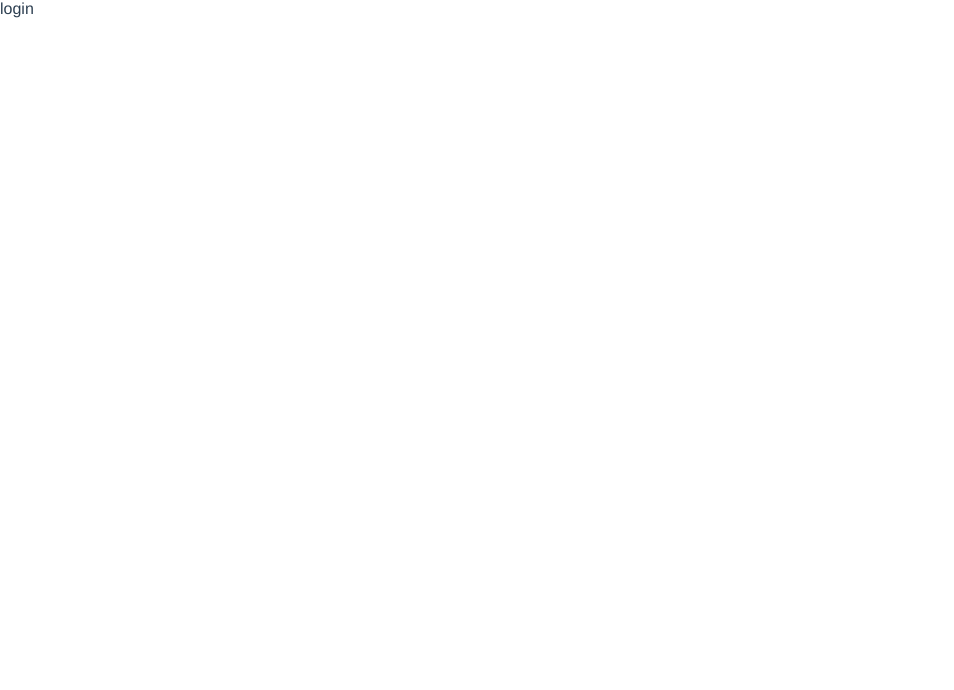
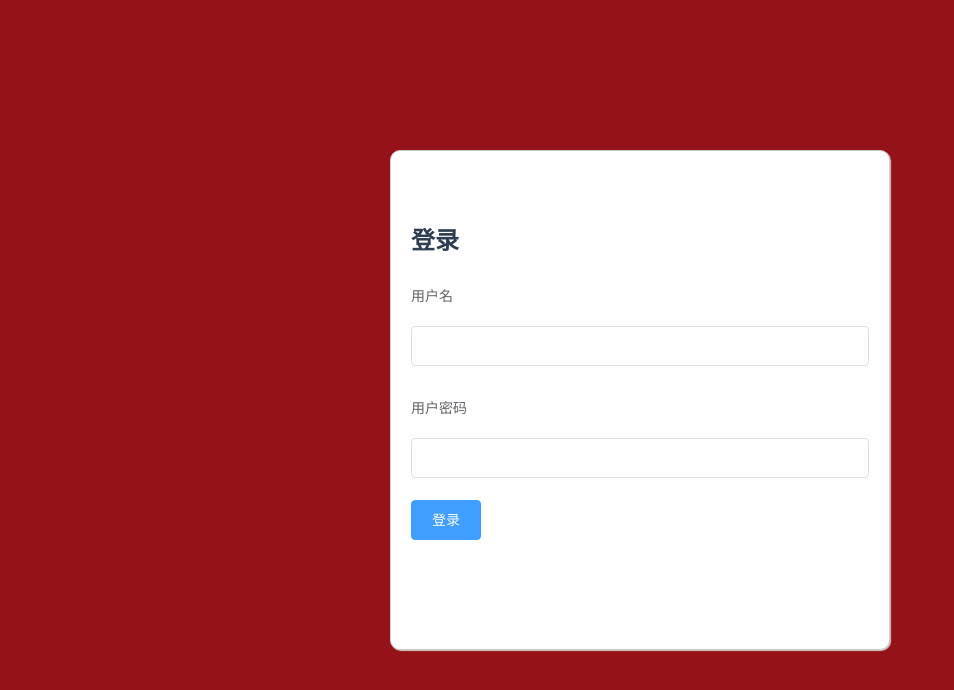
Before and after one commit to dlwlrmaiu/admin, a Vue app: page /#/login in a window 1280 px wide. Shown: the top 690 px of the page, without its empty margins (0-954 px from the left). Built offline with nearby package versions, Linux system fonts and the light colour scheme.

Commit message:
登录验证

```diff
--- a/src/App.vue
+++ b/src/App.vue
@@ -3,16 +3,8 @@
     <router-view/>
   </div>
 </template>
-
-<style lang="less">
-#app {
-  font-family: Avenir, Helvetica, Arial, sans-serif;
-  -webkit-font-smoothing: antialiased;
-  -moz-osx-font-smoothing: grayscale;
-  color: #2c3e50;
+<script>
+export default {
+  name: 'App'
 }
-* {
-  margin: 0;
-  padding: 0;
-}
-</style>
+</script>
--- /dev/null
+++ b/src/api/login.js
@@ -0,0 +1,9 @@
+import axios from './../utils/axios.js'
+
+export function fetchLogin() {
+  console.log('1111')
+  return axios.request({
+    url: '/login',
+    method: 'post'
+  })
+}
--- a/src/main.js
+++ b/src/main.js
@@ -4,6 +4,7 @@ import ElementUI from 'element-ui';
 import 'element-ui/lib/theme-chalk/index.css'
 import router from './router';
 import store from './store';
+import '@/styles/index.less'
 
 Vue.use(ElementUI);
 
--- /dev/null
+++ b/src/styles/index.css
@@ -0,0 +1,40 @@
+#app {
+  font-family: Avenir, Helvetica, Arial, sans-serif;
+  -webkit-font-smoothing: antialiased;
+  -moz-osx-font-smoothing: grayscale;
+  color: #2c3e50;
+  height: 100%;
+}
+html,
+body {
+  height: 100%;
+  margin: 0;
+  padding: 0;
+}
+html {
+  box-sizing: border-box;
+}
+*,
+*:before,
+*:after {
+  box-sizing: inherit;
+}
+a:focus,
+a:active {
+  outline: none;
+}
+a,
+a:focus,
+a:hover {
+  cursor: pointer;
+  color: inherit;
+  text-decoration: none;
+}
+.clearfix:after {
+  visibility: hidden;
+  display: block;
+  font-size: 0;
+  content: " ";
+  clear: both;
+  height: 0;
+}
--- /dev/null
+++ b/src/styles/index.less
@@ -0,0 +1,52 @@
+// body {
+//   height: 100%;
+//   -moz-osx-font-smoothing: grayscale;
+//   -webkit-font-smoothing: antialiased;
+//   text-rendering: optimizeLegibility;
+//   font-family: Helvetica Neue, Helvetica, PingFang SC, Hiragino Sans GB, Microsoft YaHei, Arial, sans-serif;
+// }
+#app {
+  font-family: Avenir, Helvetica, Arial, sans-serif;
+  -webkit-font-smoothing: antialiased;
+  -moz-osx-font-smoothing: grayscale;
+  color: #2c3e50;
+  height: 100%;
+}
+html,
+body {
+  height: 100%;
+  margin: 0;
+  padding: 0;
+}
+html {
+  box-sizing: border-box;
+}
+
+*,
+*:before,
+*:after {
+  box-sizing: inherit;
+}
+
+a:focus,
+a:active {
+  outline: none;
+}
+
+a,
+a:focus,
+a:hover {
+  cursor: pointer;
+  color: inherit;
+  text-decoration: none;
+}
+.clearfix {
+  &:after {
+    visibility: hidden;
+    display: block;
+    font-size: 0;
+    content: " ";
+    clear: both;
+    height: 0;
+  }
+}
--- a/src/views/login/index.vue
+++ b/src/views/login/index.vue
@@ -1,84 +1,61 @@
 <template>
-  <div>
-    login
+  <div id="login-wrap">
+    <el-form class="login-form" label-position="top" label-width="80px" :model="fromData">
+      <h2>登录</h2>
+      <el-form-item label="用户名">
+        <el-input v-model="fromData.username"></el-input>
+      </el-form-item>
+      <el-form-item label="用户密码">
+        <el-input v-model="fromData.password"></el-input>
+      </el-form-item>
+      <el-button type="primary" @click.prevent="handleLogin">登录</el-button>
+    </el-form>
   </div>
 </template>
 
 <script>
+import { fetchLogin } from '@/api/login'
 export default {
   data() {
-      var checkAge = (rule, value, callback) => {
-        if (!value) {
-          return callback(new Error('年龄不能为空'));
-        }
-        setTimeout(() => {
-          if (!Number.isInteger(value)) {
-            callback(new Error('请输入数字值'));
-          } else {
-            if (value < 18) {
-              callback(new Error('必须年满18岁'));
-            } else {
-              callback();
+    return {
+      fromData: {
+        username: '',
+        password: ''
       }
     }
-        }, 1000);
-      };
-      var validatePass = (rule, value, callback) => {
-        if (value === '') {
-          callback(new Error('请输入密码'));
-        } else {
-          if (this.ruleForm.checkPass !== '') {
-            this.$refs.ruleForm.validateField('checkPass');
-          }
-          callback();
-        }
-      };
-      var validatePass2 = (rule, value, callback) => {
-        if (value === '') {
-          callback(new Error('请再次输入密码'));
-        } else if (value !== this.ruleForm.pass) {
-          callback(new Error('两次输入密码不一致!'));
-        } else {
-          callback();
-        }
-      };
-      return {
-        ruleForm: {
-          pass: '',
-          checkPass: '',
-          age: ''
-        },
-        rules: {
-          pass: [
-            { validator: validatePass, trigger: 'blur' }
-          ],
-          checkPass: [
-            { validator: validatePass2, trigger: 'blur' }
-          ],
-          age: [
-            { validator: checkAge, trigger: 'blur' }
-          ]
-        }
-      };
   },
   methods: {
-      submitForm(formName) {
-        this.$refs[formName].validate((valid) => {
-          if (valid) {
-            alert('submit!');
-          } else {
-            console.log('error submit!!');
-            return false;
-          }
-        });
-      },
-      resetForm(formName) {
-        this.$refs[formName].resetFields();
+    async handleLogin() {
+      const vm = this
+      vm.$message({
+        message: '登录成功',
+        type: 'success'
+      })
+      const res = await fetchLogin()
+      vm.$router.push('/home')
     }
   }
 }
 </script>
 
-<style>
-
+<style lang="less" scoped>
+ #login-wrap {
+   background-color: #951218;
+   height: 100%;
+   .login-form {
+      background-color: #fff;
+      position: absolute;
+      top: 0;
+      right: 0;
+      bottom: 0;
+      left: 0;
+      width: 500px;
+      height: 500px;
+      margin: auto;
+      padding: 50px 20px;
+      border: 1px solid #ccc;
+      border-radius: 10px;
+      box-shadow: 1px 1px 1px #ccc;
+    }
+ }
 </style>
```
Lines whose indentation alone changed are shown as unchanged.
